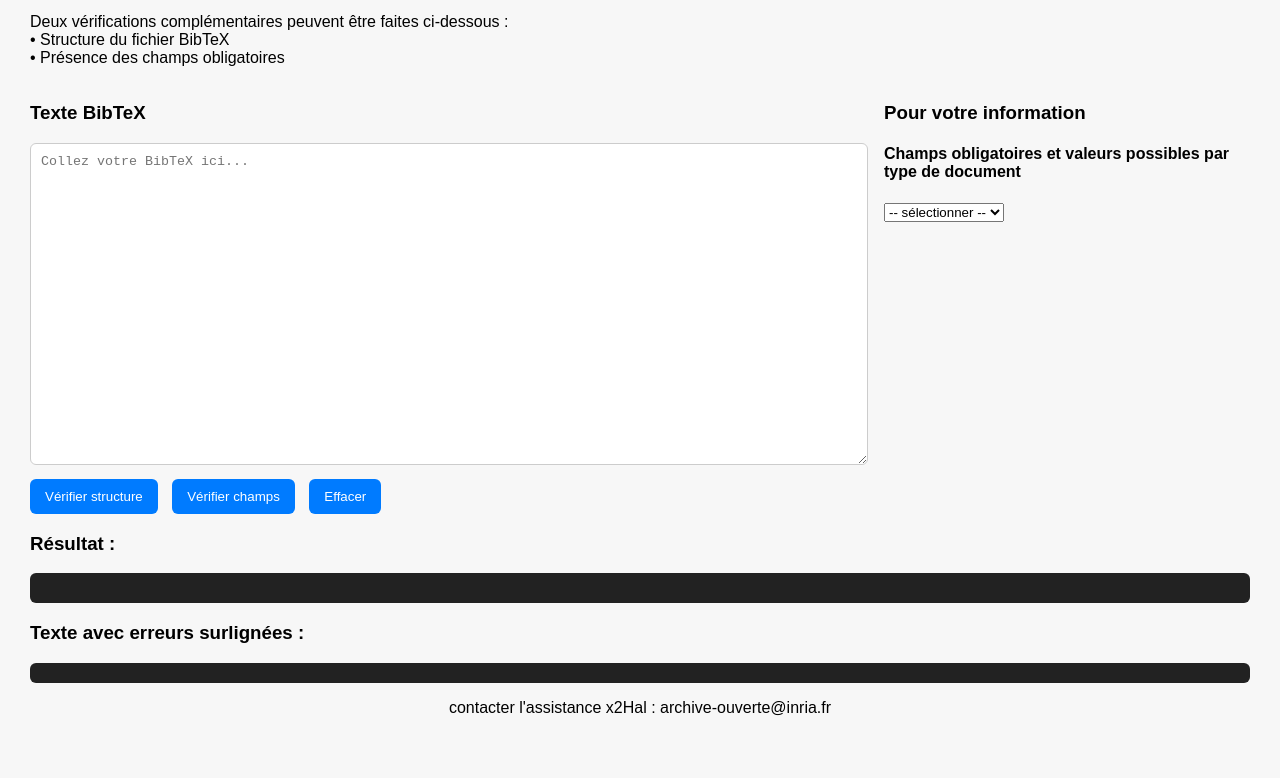
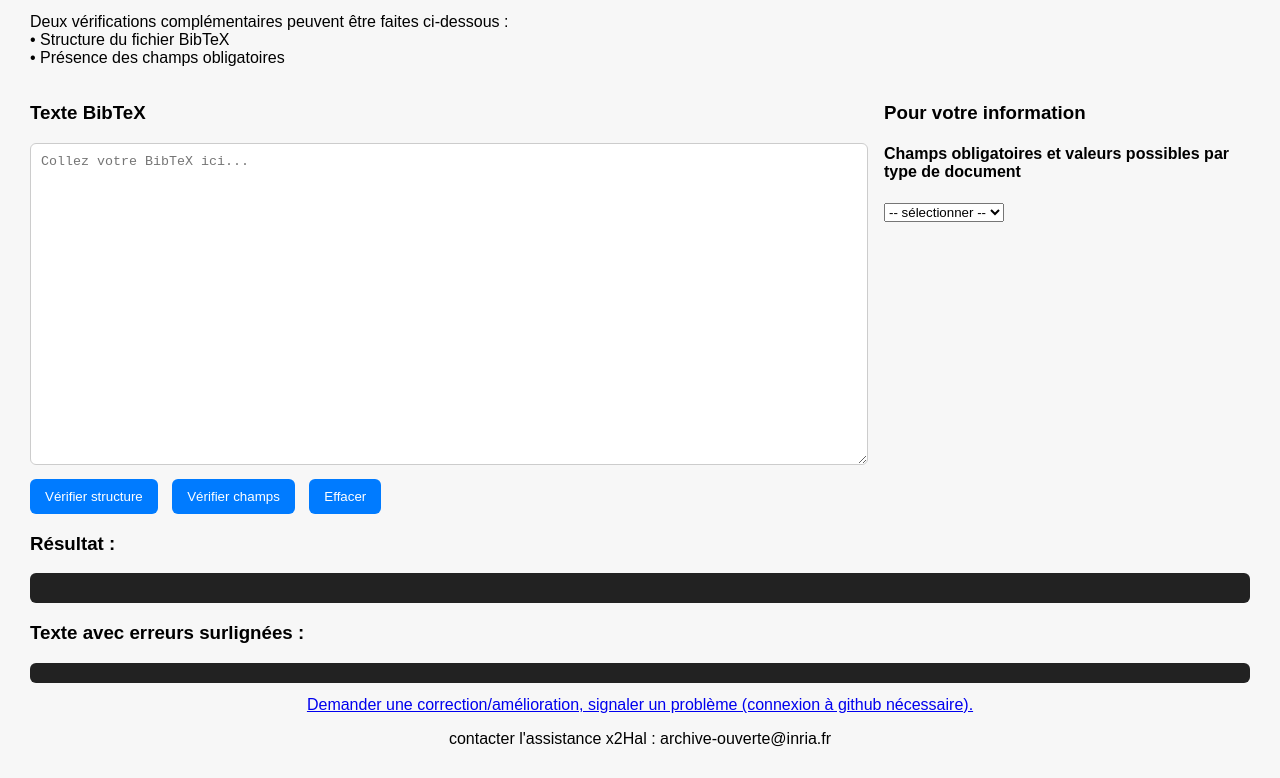
Before and after one commit to Inria-Datalake/x2hal_utilities, a plain HTML site: page docs/index.html in a window 1280 px wide. Shown: the part 110-888 px from the top of the page. Before the commit the page ends 857 px from the top, so only its background shows below. Drawn offline with Linux system fonts and the light colour scheme.

Commit message:
ajout lien pour ouvrir issue

```diff
--- a/docs/index.html
+++ b/docs/index.html
@@ -57,7 +57,11 @@ Deux vérifications complémentaires peuvent être faites ci-dessous :
 <h3>Texte avec erreurs surlignées :</h3>
 <pre id="highlighted"></pre>
 
-<center><p> contacter l'assistance x2Hal : archive-ouverte@inria.fr</p></center>
+<center>
+    <a href="https://github.com/Inria-Datalake/x2hal_utilities/issues/new?title=signaler un bug, demander une amélioration" target="_blank">
+    Demander une correction/amélioration, signaler un problème (connexion à github nécessaire).
+</a>
+    <p> contacter l'assistance x2Hal : archive-ouverte@inria.fr</p></center>
 
 
 <!-- scripts -->
```
